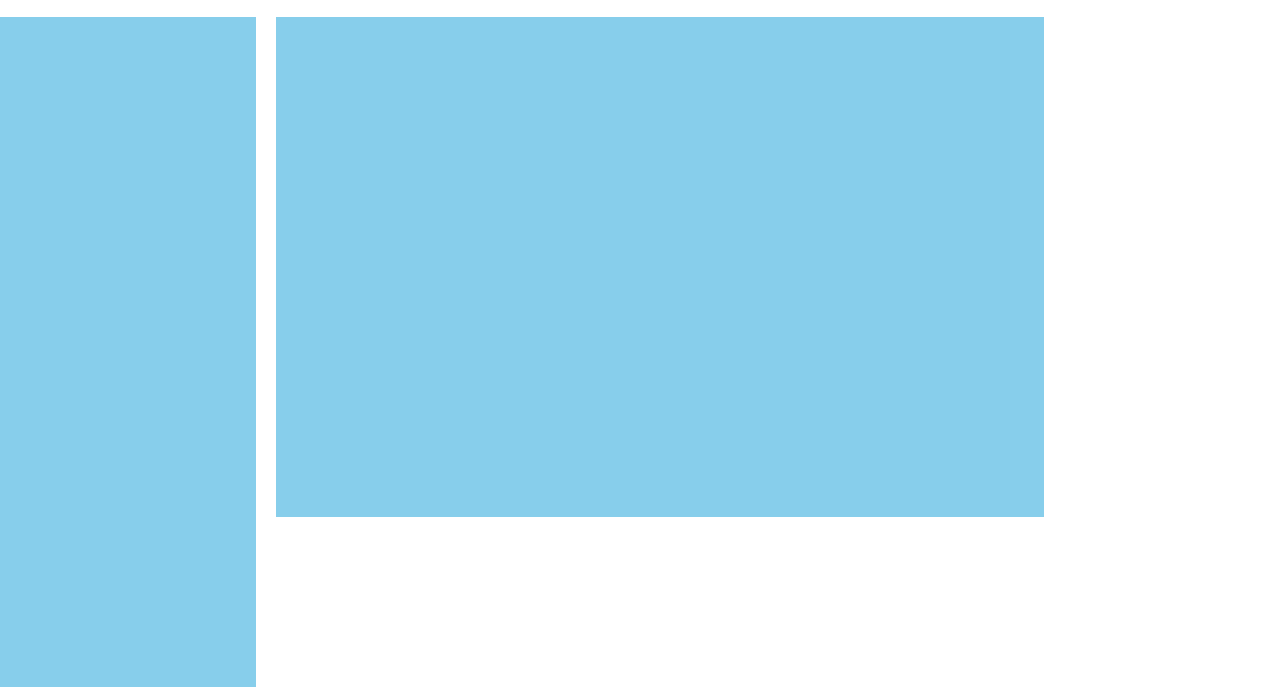
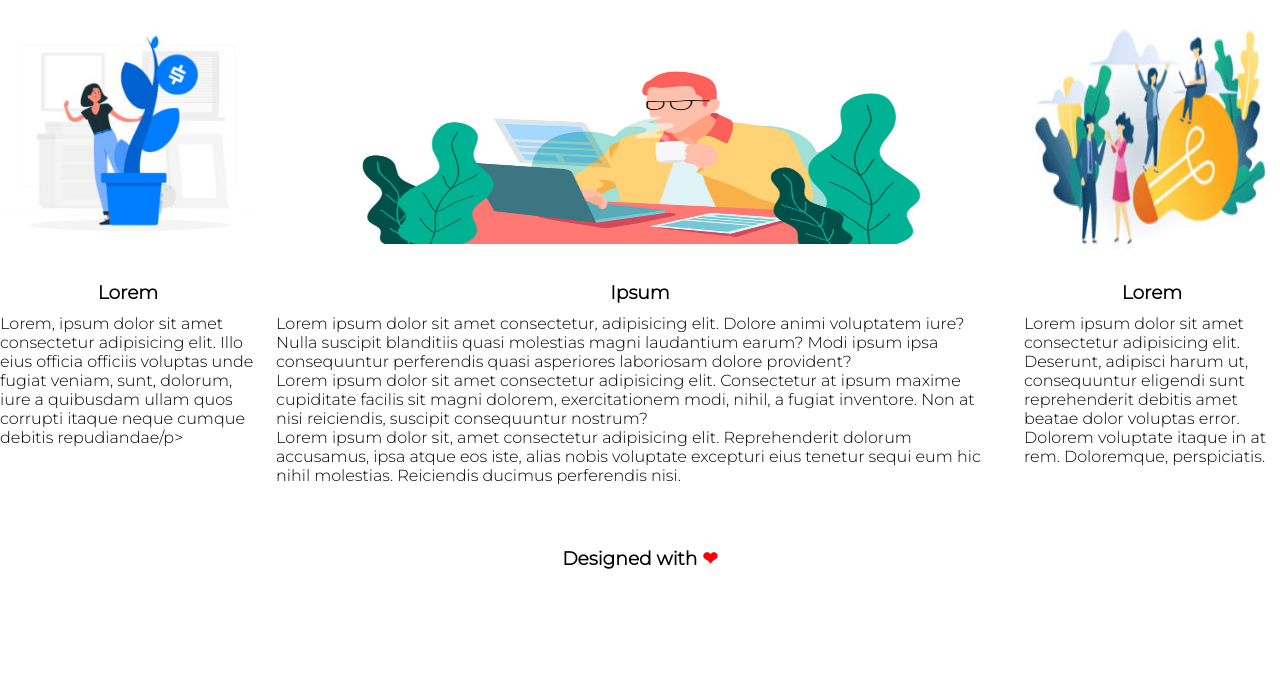
Before and after one commit to marro1777/htmlcss-wp, a plain HTML site: page index.html in a window 1280 px wide. Shown: the part 753-1440 px from the top of the page. After the commit the page ends 1333 px from the top, so only its background shows below. Drawn offline with Linux system fonts and the light colour scheme.

Commit message:
almost done

```diff
--- a/css/style.css
+++ b/css/style.css
@@ -66,21 +66,33 @@ li {
 .col-right {
     width: 20%;
     height: 500px;
-    background-color: skyblue;
 }
 
 .col-middle {
     width: 60%;
     height: 500px;
-    background-color: skyblue;
-    margin: 0 20px;
+    padding: 0 20px;
+}
+
+.img-column {
+    width: 100%;
+    height: 50%;
+}
+
+h3 {
+    padding: 10px;
 }
 
 /* End Main */
 
 .last-container {
-    height: 100px;
-    width: 100%;
-    background-color: blueviolet;
     margin-top: 20px;
 }
+
+h3 {
+    text-align: center;
+}
+
+.color {
+    color: red;
+}
--- a/index.html
+++ b/index.html
@@ -53,11 +53,25 @@
 
         </div>
 
-        <div class="column col-left"></div>
+        <div class="column col-left">
+            <img class="img-column" src="img/img-1.jpg" alt="img-1">
+            <h3>Lorem</h3>
+            <p>Lorem, ipsum dolor sit amet consectetur adipisicing elit. Illo eius officia officiis voluptas unde fugiat veniam, sunt, dolorum, iure a quibusdam ullam quos corrupti itaque neque cumque debitis repudiandae/p>
+        </div>
 
-        <div class="column col-middle"></div>
+        <div class="column col-middle">
+            <img class="img-column" src="img/banner-2.jpg" alt="banner-2">
+            <h3>Ipsum</h3>
+            <p>Lorem ipsum dolor sit amet consectetur, adipisicing elit. Dolore animi voluptatem iure? Nulla suscipit blanditiis quasi molestias magni laudantium earum? Modi ipsum ipsa consequuntur perferendis quasi asperiores laboriosam dolore provident?</p>
+            <p>Lorem ipsum dolor sit amet consectetur adipisicing elit. Consectetur at ipsum maxime cupiditate facilis sit magni dolorem, exercitationem modi, nihil, a fugiat inventore. Non at nisi reiciendis, suscipit consequuntur nostrum?</p>
+            <p>Lorem ipsum dolor sit, amet consectetur adipisicing elit. Reprehenderit dolorum accusamus, ipsa atque eos iste, alias nobis voluptate excepturi eius tenetur sequi eum hic nihil molestias. Reiciendis ducimus perferendis nisi.</p>
+        </div>
 
-        <div class="column col-right"></div>
+        <div class="column col-right">
+            <img class="img-column" src="img/img-3.jpg" alt="img-3">
+            <h3>Lorem</h3>
+            <p>Lorem ipsum dolor sit amet consectetur adipisicing elit. Deserunt, adipisci harum ut, consequuntur eligendi sunt reprehenderit debitis amet beatae dolor voluptas error. Dolorem voluptate itaque in at rem. Doloremque, perspiciatis.</p>
+        </div>
 
     </main>
 
@@ -67,7 +81,9 @@
 
     <footer>
 
-        <div class="last-container"></div>
+        <div class="last-container">
+            <h3>Designed with <span class="color">&#10084;</span></h3>
+        </div>
 
     </footer>
 
```
